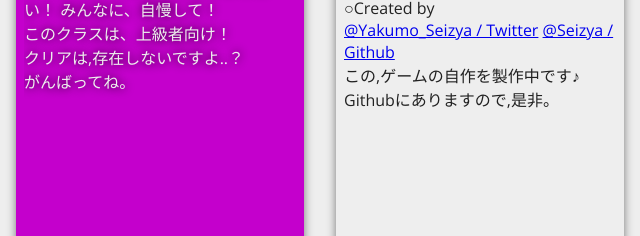
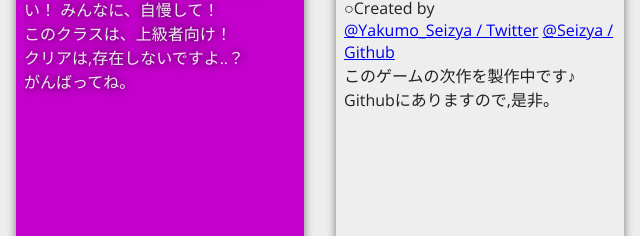
Before and after one commit to FM-Truesa/seizyaproject, a plain HTML site: page 選択画面/index選択.html in a window 1280 px wide. Shown: the part 407-643 px from the top of the page, 640-1280 px from the left. Drawn offline with nearby package versions, Linux system fonts and the light colour scheme; a web font is replaced by a local one.

Commit message:
Update index選択.html

```diff
--- a/選択画面/index選択.html
+++ b/選択画面/index選択.html
@@ -255,7 +255,7 @@
                 <a href="https://twitter.com/Yakumo_Seizya?lang=ja" target=”_blank”>@Yakumo_Seizya / Twitter</a>
                 <a href="https://github.com/Seizya" target=”_blank”>@Seizya / Github</a>
                 <P>
-                    この,ゲームの自作を製作中です♪ Githubにありますので,是非。
+                    このゲームの次作を製作中です♪ Githubにありますので,是非。
                 </P>
             </div>
         </div>
```
